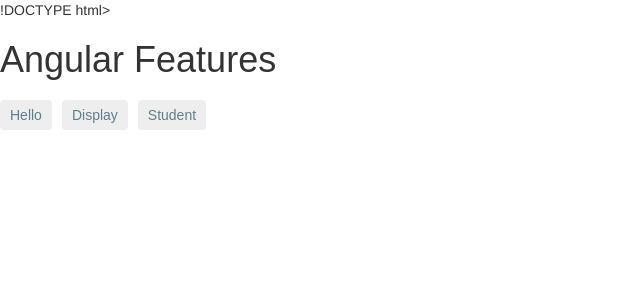
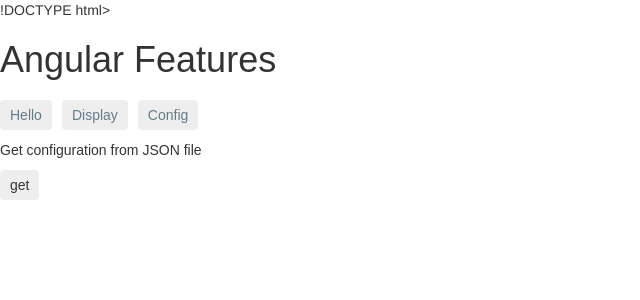
Before and after one commit to NingGuo19/angular-features, an Angular app: page /config in a window 1280 px wide. Before the commit this address led to /. Shown: the top 300 px of the page, without its empty margins (0-640 px from the left). Built offline with nearby package versions, Linux system fonts and the light colour scheme.

Commit message:
5 files modified, 5 added

```diff
--- a/angular.json
+++ b/angular.json
@@ -20,7 +20,8 @@
             "tsConfig": "src/tsconfig.app.json",
             "assets": [
               "src/favicon.ico",
-              "src/assets"
+              "src/assets",
+              "src/assets/config.json"
             ],
             "styles": [
               "src/styles.css"
--- a/src/app/app-routing.module.ts
+++ b/src/app/app-routing.module.ts
@@ -4,11 +4,13 @@
 import { HelloComponent } from './hello.component';
 import { FeatureDisplayComponent } from './feature-display/feature-display.component';
 import { StudentDisplayComponent } from './student-display/student-display.component';
+import { ConfigComponent } from './config/config.component';
 
 const routes: Routes=[
   { path: 'hello', component: HelloComponent },
   { path: 'display', component: FeatureDisplayComponent },
-  { path: 'student-display', component: StudentDisplayComponent }
+  { path: 'student-display', component: StudentDisplayComponent },
+  { path: 'config', component: ConfigComponent }
 ]
 
 @NgModule({
--- a/src/app/app.component.html
+++ b/src/app/app.component.html
@@ -2,7 +2,7 @@
 <nav>
   <a routerLink="/hello">Hello</a>
   <a routerLink="/display">Display</a>
-  <a routerLink="student-display">Student</a>
+  <a routerLink="/config">Config</a>
 </nav>
 
 <router-outlet></router-outlet>
--- /dev/null
+++ b/src/app/config/config.component.css
@@ -0,0 +1,5 @@
+h2, h3 {
+  color: #444;
+  font-family: Arial, Helvetica, sans-serif;
+  font-weight: lighter;
+}
--- /dev/null
+++ b/src/app/config/config.component.html
@@ -0,0 +1,9 @@
+<p></p>
+<p>Get configuration from JSON file</p>
+<div>
+  <button (click)="clear(); showConfig()">get</button>
+  <span *ngIf="config">
+    <p>Heroes API URL is "{{config.heroesUrl}}"</p>
+    <p>Textfile URL is "{{config.textfile}}"</p>
+  </span>
+</div>
--- /dev/null
+++ b/src/app/config/config.component.ts
@@ -0,0 +1,31 @@
+import { Component, OnInit } from '@angular/core';
+import { ConfigService, Config } from './config.service';
+
+@Component({
+  selector: 'app-config',
+  templateUrl: './config.component.html',
+  providers: [ ConfigService ],
+  styleUrls: ['./config.component.css']
+})
+export class ConfigComponent implements OnInit {
+
+  config: Config;
+
+  constructor(private configService: ConfigService ) { }
+
+  ngOnInit() {
+  }
+
+  clear(){
+    this.config = undefined;
+  }
+
+  showConfig(){
+    this.configService.getConfig()
+    .subscribe((data: Config) => this.config = {
+        heroesUrl: data['heroesUrl'],
+        textfile:  data['textfile']
+    });
+  }
+
+}
--- /dev/null
+++ b/src/app/config/config.service.ts
@@ -0,0 +1,20 @@
+import { Injectable } from '@angular/core';
+import { HttpClient } from '@angular/common/http';
+
+export interface Config {
+  heroesUrl: string;
+  textfile: string;
+}
+
+@Injectable()
+export class ConfigService {
+
+  constructor(private http: HttpClient) { }
+
+  configUrl = '/asset/config.json';
+
+  getConfig() {
+      return this.http.get(this.configUrl);
+  }
+
+}
--- /dev/null
+++ b/src/assets/config.json
@@ -0,0 +1,6 @@
+[
+  {
+  "heroesUrl": "api/heroes",
+  "textfile": "assets/textfile.txt"
+  }
+]
--- a/src/index.html
+++ b/src/index.html
@@ -8,7 +8,6 @@
 
     <link rel="stylesheet"
           href="https://unpkg.com/bootstrap@3.3.7/dist/css/bootstrap.min.css">
-    <link rel="stylesheet" href="assets/forms.css">
   </head>
 
   <body>
```
Also changed, not shown: src/app/app.module.ts (+6 -3 lines).
